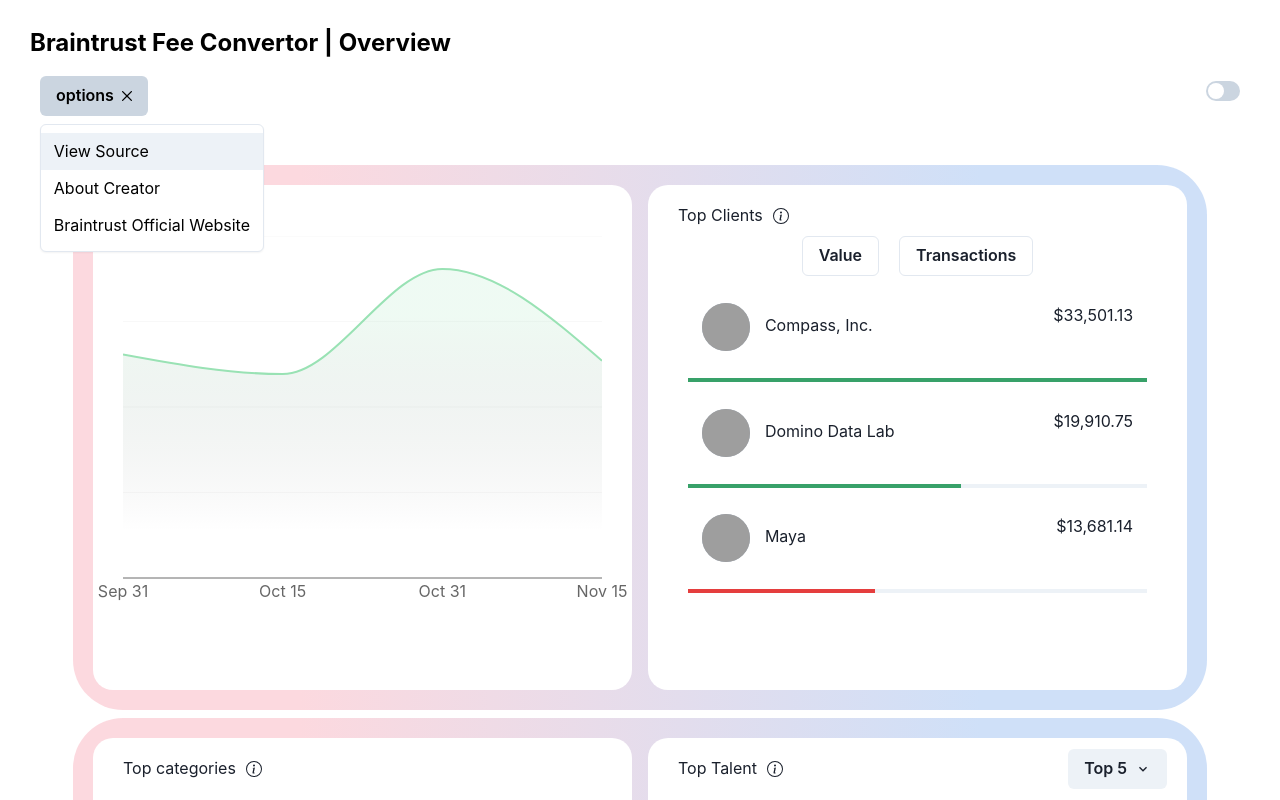
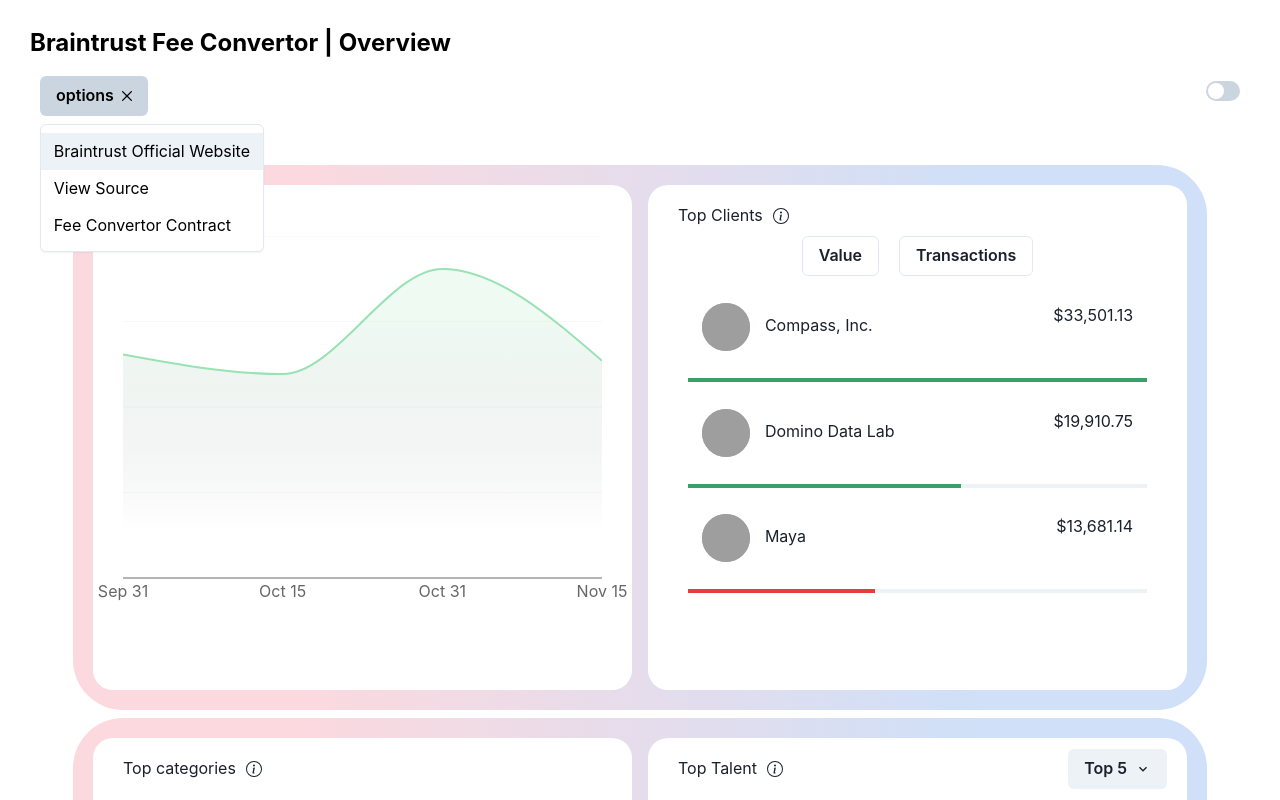
Before and after one commit to Qazalin/braintrust-analytics, a React (Create React App) app: page / in a window 1280 px wide. Both pictures are taken after a click on the button "options". Shown: the top 800 px of the page. Built offline with nearby package versions, Linux system fonts and the light colour scheme; grey boxes are pictures that could not be loaded.

Commit message:
bug-fix: Navbar links

```diff
--- a/src/components/Navbar.jsx
+++ b/src/components/Navbar.jsx
@@ -13,9 +13,18 @@ export const Navbar = () => {
                     <Options
                         title="options"
                         options={[
-              'view source',
-              'about creator',
-              'Braintrust official website',
+                            {
+                                title: 'Braintrust Official Website',
+                                link: 'https://www.usebraintrust.com/',
+                            },
+                            {
+                                title: 'View Source',
+                                link: 'https://github.com/Qazalin/braintrust-analytics',
+                            },
+                            {
+                                title: 'Fee Convertor Contract',
+                                link: 'https://etherscan.io/address/0x438e6416fe63863c434e4d6ee0c39d8f96880186#code',
+                            },
                         ]}
                     />
                 </Box>
--- a/src/components/Options.jsx
+++ b/src/components/Options.jsx
@@ -5,6 +5,7 @@ import {
     MenuList,
     Button,
     useDisclosure,
+    Link,
 } from '@chakra-ui/react'
 import { ChevronDownIcon, CloseIcon } from '@chakra-ui/icons'
 
@@ -28,9 +29,11 @@ export const Options = ({ options, title }) => {
             </MenuButton>
             <MenuList>
                 {options.map((option, idx) => (
-          <MenuItem textTransform={'capitalize'} key={idx}>
-            {option}
+                    <Link key={idx} href={option.link} target="_blank">
+                        <MenuItem textTransform={'capitalize'}>
+                            {option.title}
                         </MenuItem>
+                    </Link>
                 ))}
             </MenuList>
         </Menu>
```
Lines whose indentation alone changed are shown as unchanged.
